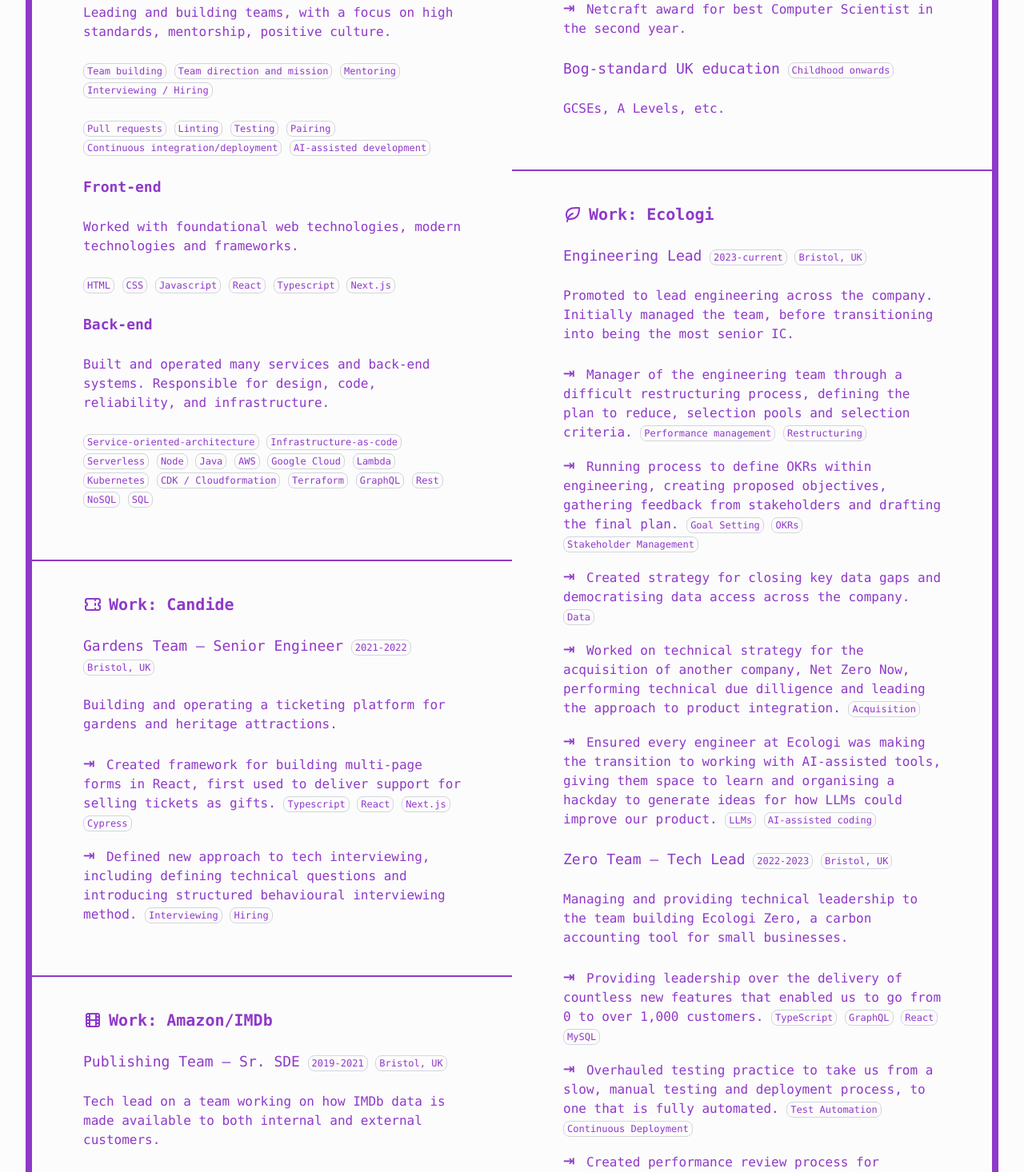
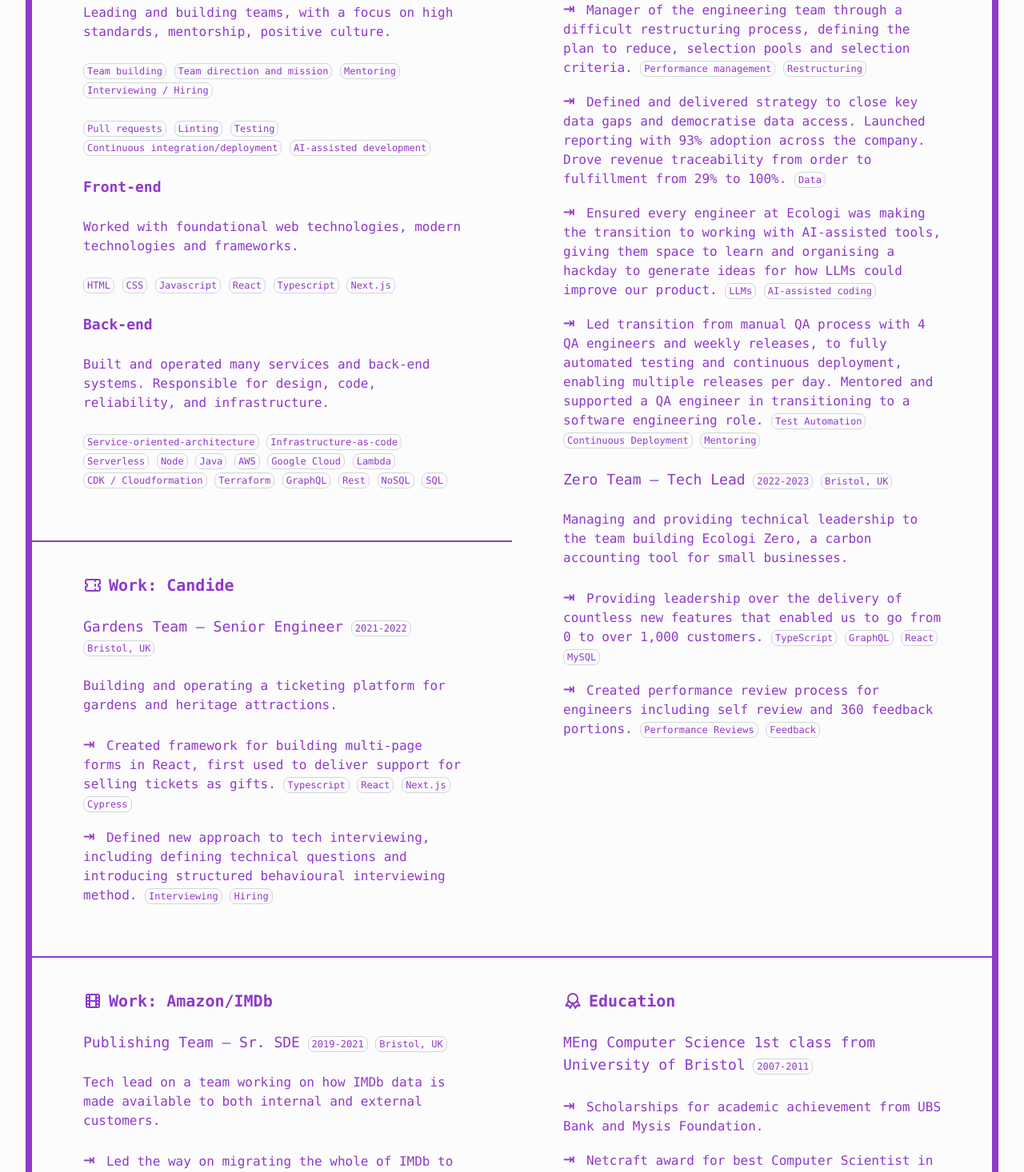
Before and after one commit to mjwbenton/mattb.tech, a Next.js app in the folder website/: page /cv in a window 1280 px wide. Shown: the part 480-1946 px from the top of the page at 80% size. Built offline with nearby package versions, Linux system fonts and the light colour scheme.

Commit message:
Update cv

```diff
--- a/website/pages/cv.tsx
+++ b/website/pages/cv.tsx
@@ -21,7 +21,7 @@ export default function CV() {
     <main>
       <ContentBox float="left">
         <Content className="text-lg">
-          Senior full-stack developer and engineering leader with 14 years
+          Senior full-stack developer and engineering leader with 15 years
           experience, 10 of which spent at Amazon.
         </Content>
         <Content className="print:hidden">
@@ -46,7 +46,6 @@ export default function CV() {
             <DetailPill>Pull requests</DetailPill>
             <DetailPill>Linting</DetailPill>
             <DetailPill>Testing</DetailPill>
-            <DetailPill>Pairing</DetailPill>
             <DetailPill>Continuous integration/deployment</DetailPill>
             <DetailPill>AI-assisted development</DetailPill>
           </Content>
@@ -85,7 +84,6 @@ export default function CV() {
             <DetailPill>AWS</DetailPill>
             <DetailPill>Google Cloud</DetailPill>
             <DetailPill>Lambda</DetailPill>
-            <DetailPill>Kubernetes</DetailPill>
             <DetailPill>CDK / Cloudformation</DetailPill>
             <DetailPill>Terraform</DetailPill>
             <DetailPill>GraphQL</DetailPill>
@@ -93,32 +91,6 @@ export default function CV() {
             <DetailPill>NoSQL</DetailPill>
             <DetailPill>SQL</DetailPill>
           </Content>
-        </Section>
-      </ContentBox>
-      <ContentBox float="right" border>
-        <ContentBoxHeading>
-          <Icon inline size="lg" component={TbAward} />
-          Education
-        </ContentBoxHeading>
-        <Section>
-          <SectionHeading inline>
-            MEng Computer Science 1st class from University of Bristol
-          </SectionHeading>
-          <DetailPill>2007-2011</DetailPill>
-          <List>
-            <Item>
-              Scholarships for academic achievement from UBS Bank and Mysis
-              Foundation.
-            </Item>
-            <Item>
-              Netcraft award for best Computer Scientist in the second year.
-            </Item>
-          </List>
-        </Section>
-        <Section>
-          <SectionHeading inline>Bog-standard UK education</SectionHeading>
-          <DetailPill>Childhood onwards</DetailPill>
-          <Content>GCSEs, A Levels, etc.</Content>
         </Section>
       </ContentBox>
       <ContentBox float="right" border className="page-break">
@@ -143,23 +115,11 @@ export default function CV() {
               <DetailPill>Restructuring</DetailPill>
             </Item>
             <Item>
-              Running process to define OKRs within engineering, creating
-              proposed objectives, gathering feedback from stakeholders and
-              drafting the final plan.
-              <DetailPill>Goal Setting</DetailPill>
-              <DetailPill>OKRs</DetailPill>
-              <DetailPill>Stakeholder Management</DetailPill>
-            </Item>
-            <Item>
-              Created strategy for closing key data gaps and democratising data
-              access across the company.
+              Defined and delivered strategy to close key data gaps and
+              democratise data access. Launched reporting with 93% adoption
+              across the company. Drove revenue traceability from order to
+              fulfillment from 29% to 100%.
               <DetailPill>Data</DetailPill>
-            </Item>
-            <Item>
-              Worked on technical strategy for the acquisition of another
-              company, Net Zero Now, performing technical due dilligence and
-              leading the approach to product integration.
-              <DetailPill>Acquisition</DetailPill>
             </Item>
             <Item>
               Ensured every engineer at Ecologi was making the transition to
@@ -168,6 +128,16 @@ export default function CV() {
               our product.
               <DetailPill>LLMs</DetailPill>
               <DetailPill>AI-assisted coding</DetailPill>
+            </Item>
+            <Item>
+              Led transition from manual QA process with 4 QA engineers and
+              weekly releases, to fully automated testing and continuous
+              deployment, enabling multiple releases per day. Mentored and
+              supported a QA engineer in transitioning to a software engineering
+              role.
+              <DetailPill>Test Automation</DetailPill>
+              <DetailPill>Continuous Deployment</DetailPill>
+              <DetailPill>Mentoring</DetailPill>
             </Item>
           </List>
         </Section>
@@ -189,12 +159,6 @@ export default function CV() {
               <DetailPill>GraphQL</DetailPill>
               <DetailPill>React</DetailPill>
               <DetailPill>MySQL</DetailPill>
-            </Item>
-            <Item>
-              Overhauled testing practice to take us from a slow, manual testing
-              and deployment process, to one that is fully automated.
-              <DetailPill>Test Automation</DetailPill>
-              <DetailPill>Continuous Deployment</DetailPill>
             </Item>
             <Item>
               Created performance review process for engineers including self
@@ -349,6 +313,32 @@ export default function CV() {
           </List>
         </Section>
       </ContentBox>
+      <ContentBox float="right" border>
+        <ContentBoxHeading>
+          <Icon inline size="lg" component={TbAward} />
+          Education
+        </ContentBoxHeading>
+        <Section>
+          <SectionHeading inline>
+            MEng Computer Science 1st class from University of Bristol
+          </SectionHeading>
+          <DetailPill>2007-2011</DetailPill>
+          <List>
+            <Item>
+              Scholarships for academic achievement from UBS Bank and Mysis
+              Foundation.
+            </Item>
+            <Item>
+              Netcraft award for best Computer Scientist in the second year.
+            </Item>
+          </List>
+        </Section>
+        <Section>
+          <SectionHeading inline>Bog-standard UK education</SectionHeading>
+          <DetailPill>Childhood onwards</DetailPill>
+          <Content>GCSEs, A Levels, etc.</Content>
+        </Section>
+      </ContentBox>
     </main>
   );
 }
```
